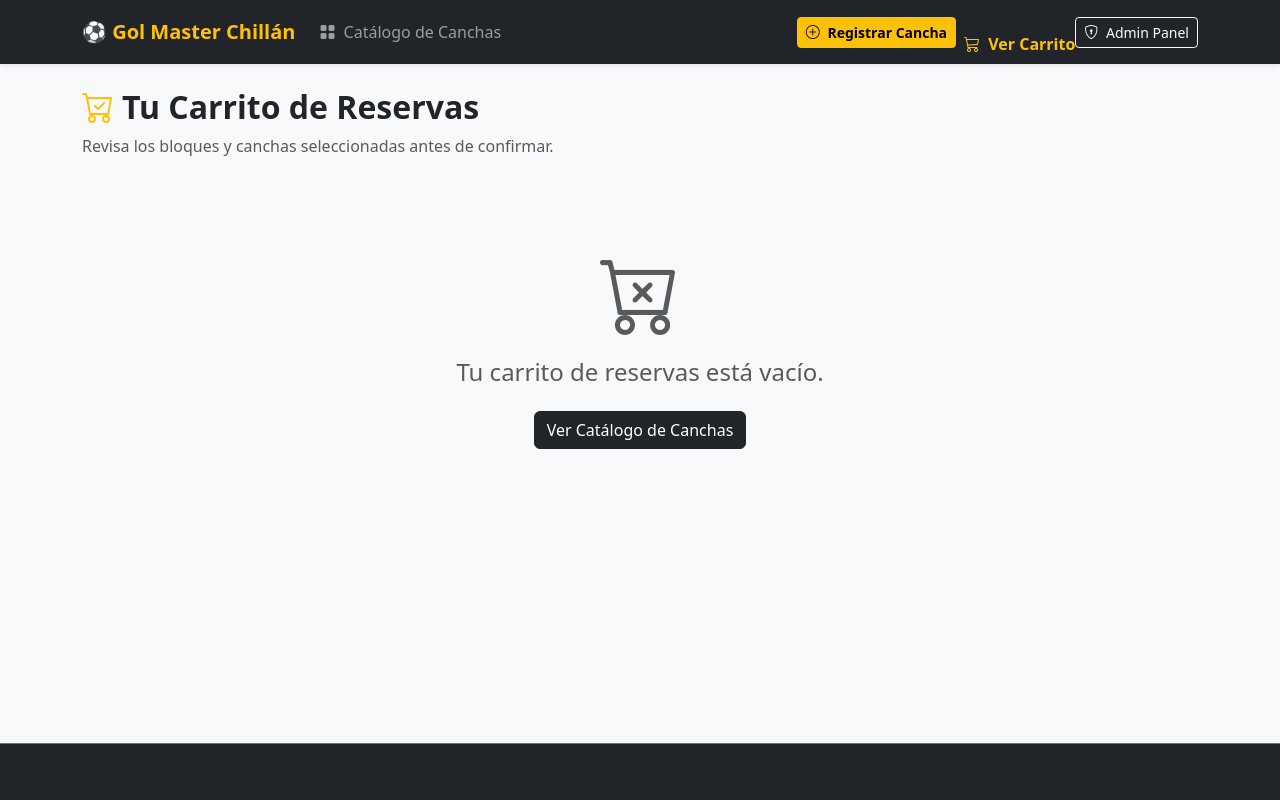
After one commit to Matias11123/Evs3BK, a Django app: page /carrito/ in a window 1280 px wide. The commit adds this page. Run offline with Django 5.2, Linux system fonts and the light colour scheme.

Commit message:
modulo 3 y 4 completados: Vistas CRUD, buscador Q, formularios y plantillas Bootstrap 5, Sistema de reservas y carrito basado en request.session

```diff
--- /dev/null
+++ b/canchas/templates/canchas/carrito.html
@@ -0,0 +1,68 @@
+{% extends 'base.html' %}
+
+{% block title %}Carrito de Reservas - Gol Master{% endblock %}
+
+{% block content %}
+<div class="row mb-4">
+    <div class="col-md-12">
+        <h2 class="fw-bold text-dark"><i class="bi bi-cart-check text-warning me-2"></i>Tu Carrito de Reservas</h2>
+        <p class="text-muted">Revisa los bloques y canchas seleccionadas antes de confirmar.</p>
+    </div>
+</div>
+
+{% if carrito %}
+<div class="row">
+    <div class="col-md-8">
+        <div class="card shadow-sm border-0">
+            <div class="card-body">
+                <table class="table align-middle">
+                    <thead class="table-dark">
+                        <tr>
+                            <th>Cancha</th>
+                            <th>Tarifa Bloque</th>
+                            <th>Bloques</th>
+                            <th>Subtotal</th>
+                        </tr>
+                    </thead>
+                    <tbody>
+                        {% for id, item in carrito.items %}
+                        <tr>
+                            <td>
+                                <span class="fw-bold">{{ item.nombre }}</span><br>
+                                <small class="text-muted">Código: {{ item.codigo }}</small>
+                            </td>
+                            <td>${|floatformat:0 item.tarifa }}</td>
+                            <td>{{ item.cantidad }}</td>
+                            <td class="fw-bold text-success">${{ item.subtotal|floatformat:0 }}</td>
+                        </tr>
+                        {% endfor %}
+                    </tbody>
+                </table>
+            </div>
+        </div>
+    </div>
+
+    <div class="col-md-4">
+        <div class="card shadow-sm border-0 bg-white p-3">
+            <h5 class="fw-bold mb-3">Resumen de Pago</h5>
+            <div class="d-flex justify-content-between mb-2">
+                <span>Total estimado:</span>
+                <span class="fw-bold fs-4 text-success">${{ total_general|floatformat:0 }}</span>
+            </div>
+            <hr>
+            <div class="d-grid gap-2">
+                <a href="#" class="btn btn-success fw-bold py-2"><i class="bi bi-check-circle me-1"></i> Confirmar Reserva</a>
+                <a href="{% url 'canchas:limpiar_carrito' %}" class="btn btn-outline-danger btn-sm">Vaciar Carrito</a>
+                <a href="{% url 'canchas:catalogo' %}" class="btn btn-outline-secondary btn-sm">Seguir Explorando</a>
+            </div>
+        </div>
+    </div>
+</div>
+{% else %}
+<div class="text-center py-5">
+    <i class="bi bi-cart-x display-1 text-muted"></i>
+    <h4 class="mt-3 text-muted">Tu carrito de reservas está vacío.</h4>
+    <a href="{% url 'canchas:catalogo' %}" class="btn btn-dark mt-3">Ver Catálogo de Canchas</a>
+</div>
+{% endif %}
+{% endblock %}
--- a/canchas/templates/canchas/detalle_cancha.html
+++ b/canchas/templates/canchas/detalle_cancha.html
@@ -35,6 +35,7 @@
                     <div>
                         <a href="{% url 'canchas:editar_cancha' cancha.pk %}" class="btn btn-warning me-2"><i class="bi bi-pencil me-1"></i>Editar</a>
                         <a href="{% url 'canchas:eliminar_cancha' cancha.pk %}" class="btn btn-danger"><i class="bi bi-trash me-1"></i>Eliminar</a>
+                        <a href="{% url 'canchas:agregar_al_carrito' cancha.pk %}" class="btn btn-success"><i class="bi bi-cart-plus me-1"></i> Reservar / Agregar al Carrito</a>
                     </div>
                 </div>
             </div>
--- a/canchas/urls.py
+++ b/canchas/urls.py
@@ -9,4 +9,7 @@ urlpatterns = [
     path('crear/', views.crear_cancha, name='crear_cancha'),
     path('editar/<int:pk>/', views.editar_cancha, name='editar_cancha'),
     path('eliminar/<int:pk>/', views.eliminar_cancha, name='eliminar_cancha'),
+    path('carrito/', views.ver_carrito, name='ver_carrito'),
+    path('carrito/agregar/<int:pk>/', views.agregar_al_carrito, name='agregar_al_carrito'),
+    path('carrito/limpiar/', views.limpiar_carrito, name='limpiar_carrito'),
 ]
--- a/canchas/views.py
+++ b/canchas/views.py
@@ -77,3 +77,48 @@ def eliminar_cancha(request, pk):
         messages.warning(request, '¡La cancha ha sido dada de baja lógicamente del sistema!')
         return redirect('canchas:catalogo')
     return render(request, 'canchas/cancha_confirm_delete.html', {'cancha': cancha})
+
+# MÓDULO 4: Gestión de Carrito y Reservas por Sesión (request.session)
+
+def ver_carrito(request):
+    """Muestra los elementos acumulados en el carrito de la sesión actual."""
+    carrito = request.session.get('carrito', {})
+    total_general = sum(item['subtotal'] for item in carrito.values())
+    return render(request, 'canchas/carrito.html', {
+        'carrito': carrito,
+        'total_general': total_general
+    })
+
+def agregar_al_carrito(request, pk):
+    """Agrega una cancha y su bloque a la sesión del usuario."""
+    cancha = get_object_or_404(Cancha, pk=pk)
+
+    # Inicializar la estructura del carrito en la sesión si no existe
+    carrito = request.session.get('carrito', {})
+
+    # Usamos el ID de la cancha como clave del diccionario del carrito
+    cancha_id = str(pk)
+
+    if cancha_id in carrito:
+        carrito[cancha_id]['cantidad'] += 1
+        carrito[cancha_id]['subtotal'] = carrito[cancha_id]['cantidad'] * float(cancha.tarifa_bloque)
+    else:
+        carrito[cancha_id] = {
+            'nombre': cancha.nombre,
+            'codigo': cancha.codigo,
+            'tarifa': float(cancha.tarifa_bloque),
+            'cantidad': 1,
+            'subtotal': float(cancha.tarifa_bloque)
+        }
+
+    request.session['carrito'] = carrito
+    request.session.modified = True
+    messages.success(request, f'¡La cancha "{cancha.nombre}" se agregó al carrito de reservas!')
+    return redirect('canchas:ver_carrito')
+
+def limpiar_carrito(request):
+    """Vacía por completo el carrito de la sesión."""
+    if 'carrito' in request.session:
+        del request.session['carrito']
+        messages.info(request, 'El carrito de reservas ha sido vaciado.')
+    return redirect('canchas:ver_carrito')
--- a/templates/base.html
+++ b/templates/base.html
@@ -31,6 +31,11 @@
                     <a href="{% url 'canchas:crear_cancha' %}" class="btn btn-warning btn-sm me-2 fw-semibold">
                         <i class="bi bi-plus-circle me-1"></i> Registrar Cancha
                     </a>
+                                    <li class="nav-item">
+                    <a class="nav-link text-warning fw-semibold" href="{% url 'canchas:ver_carrito' %}">
+                        <i class="bi bi-cart3 me-1"></i> Ver Carrito
+                    </a>
+                </li>
                     <a href="/admin/" target="_blank" class="btn btn-outline-light btn-sm">
                         <i class="bi bi-shield-lock me-1"></i> Admin Panel
                     </a>
```
